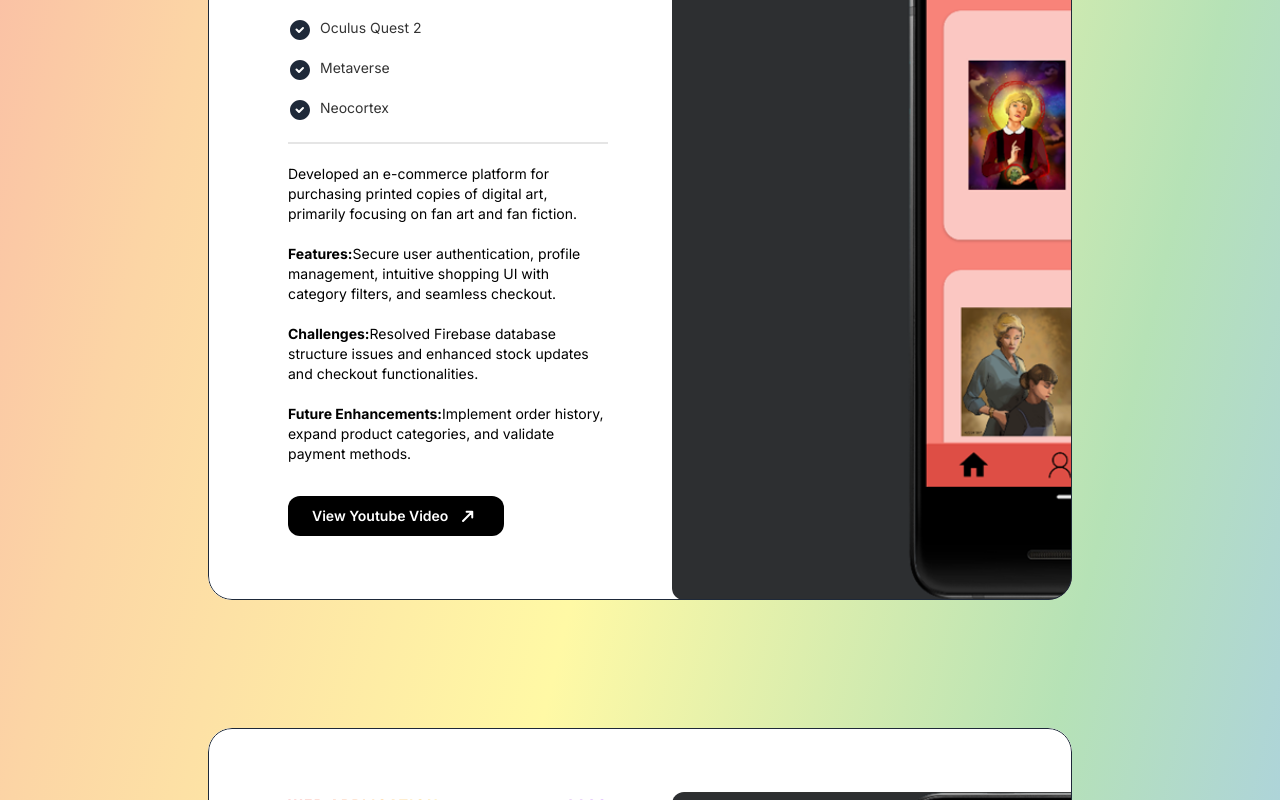
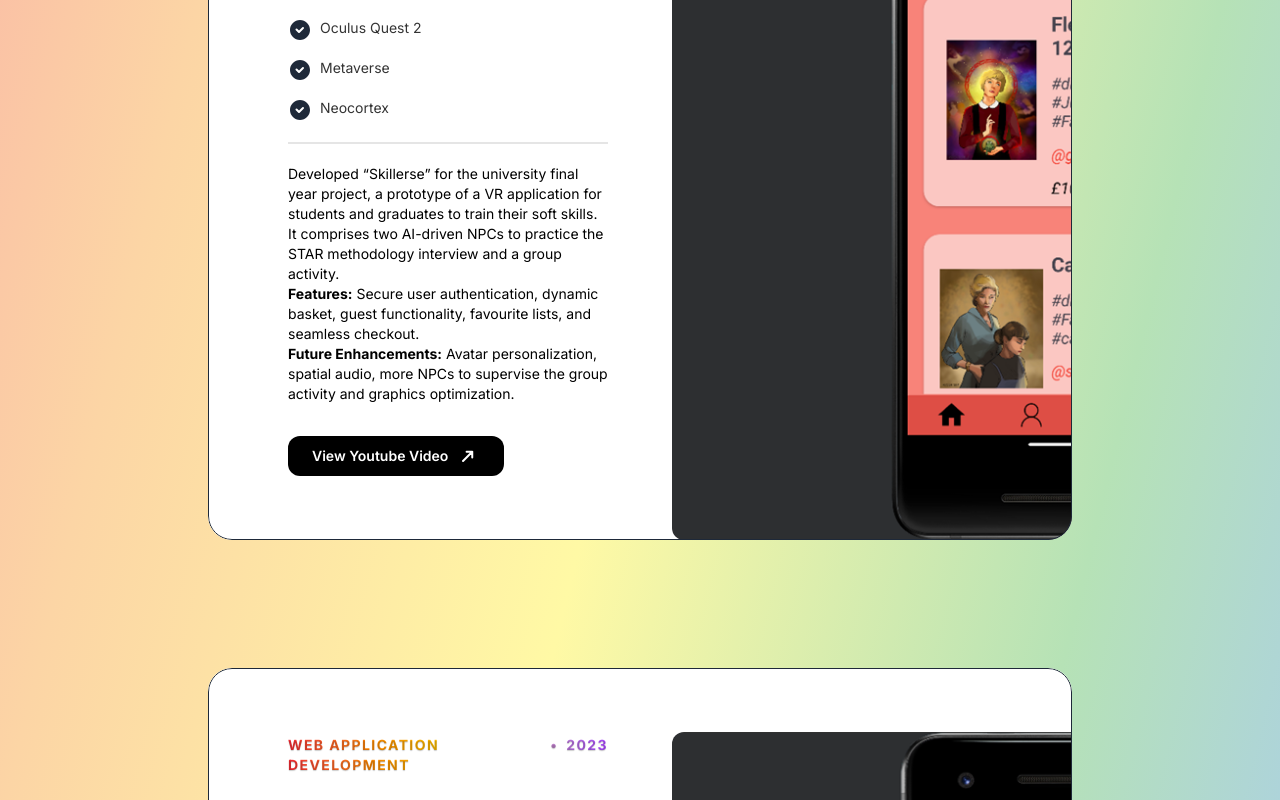
Before and after one commit to Echo3007/Portfolio, a Next.js app in the folder portfolio/: page / in a window 1280 px wide. Shown: the part 1302-2102 px from the top of the page. Built offline with nearby package versions, Linux system fonts and the light colour scheme; a web font is replaced by a local one.

Commit message:
added Final Year Project
Picture of Project Missing

```diff
--- a/portfolio/src/app/sections/ProjectsSection.jsx
+++ b/portfolio/src/app/sections/ProjectsSection.jsx
@@ -22,12 +22,14 @@ const portfolioProjects = [
         // link: "https://github.com/Echo3007/FanArt_ecommerce_Android/tree/master",
         linkYoutube: "https://youtu.be/oSfgC9cfrfU",
         image: app_ecommerce,
-        description: <p>Developed an e-commerce platform for purchasing printed copies of
-            digital art, primarily focusing on fan art and fan fiction.<br /><br /><b>Features:</b>Secure user authentication, profile management,
-            intuitive shopping UI with category filters, and seamless
-            checkout.<br /><br /><b>Challenges:</b>Resolved Firebase database structure issues and
-            enhanced stock updates and checkout functionalities.<br /><br /><b>Future Enhancements:</b>Implement order history, expand product
-            categories, and validate payment methods.</p>,
+        description: <p>Developed “Skillerse” for the university final year project, a prototype
+            of a VR application for students and graduates to train their soft
+            skills. <br />It comprises two AI-driven NPCs to practice the STAR
+            methodology interview and a group activity.<br />
+            <b>Features:</b> Secure user authentication, dynamic basket, guest
+            functionality, favourite lists, and seamless checkout.<br />
+            <b>Future Enhancements:</b> Avatar personalization, spatial audio, more
+            NPCs to supervise the group activity and graphics optimization.</p>,
     },
 
 
@@ -44,10 +46,10 @@ const portfolioProjects = [
         linkYoutube: "https://www.youtube.com/watch?v=9fRwIvrSFYE",
         image: app_ecommerce,
         description: <p>Developed an e-commerce platform for purchasing printed copies of
-            digital art, primarily focusing on fan art and fan fiction.<br /><br /><b>Features:</b>Secure user authentication, profile management,
+            digital art, primarily focusing on fan art and fan fiction.<br /><br /><b>Features:</b> Secure user authentication, profile management,
             intuitive shopping UI with category filters, and seamless
-            checkout.<br /><br /><b>Challenges:</b>Resolved Firebase database structure issues and
-            enhanced stock updates and checkout functionalities.<br /><br /><b>Future Enhancements:</b>Implement order history, expand product
+            checkout.<br /><br /><b>Challenges:</b> Resolved Firebase database structure issues and
+            enhanced stock updates and checkout functionalities.<br /><br /><b>Future Enhancements:</b> Implement order history, expand product
             categories, and validate payment methods.</p>,
     },
     {
@@ -61,9 +63,9 @@ const portfolioProjects = [
         ],
         link: "https://github.com/SallyGM/grp-ecommerce",
         image: ecommerce_website,
-        description: <p>Developed "Game Busters", an e-commerce platform for purchasing video game keys, using Scrum and Agile methodologies.<br /><br /><b>Features:</b>Secure user authentication, dynamic basket, guest
-            functionality, favourite lists, and seamless checkout.<br /><br /><b>Project Management:</b>Utilized Gantt charts, risk register, sprints, and
-            rotating Scrum Masters.<br /><br /><b>Future Enhancements:</b>Multifactor authentication, improved
+        description: <p>Developed "Game Busters", an e-commerce platform for purchasing video game keys, using Scrum and Agile methodologies.<br /><br /><b>Features:</b> Secure user authentication, dynamic basket, guest
+            functionality, favourite lists, and seamless checkout.<br /><br /><b>Project Management:</b> Utilized Gantt charts, risk register, sprints, and
+            rotating Scrum Masters.<br /><br /><b>Future Enhancements:</b> Multifactor authentication, improved
             search, admin panel. </p>,
     },
 
```
